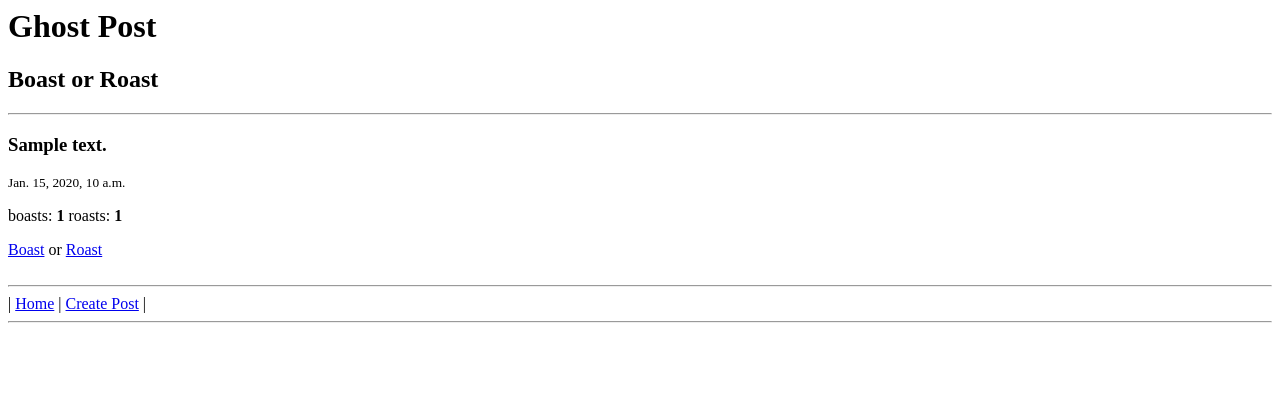
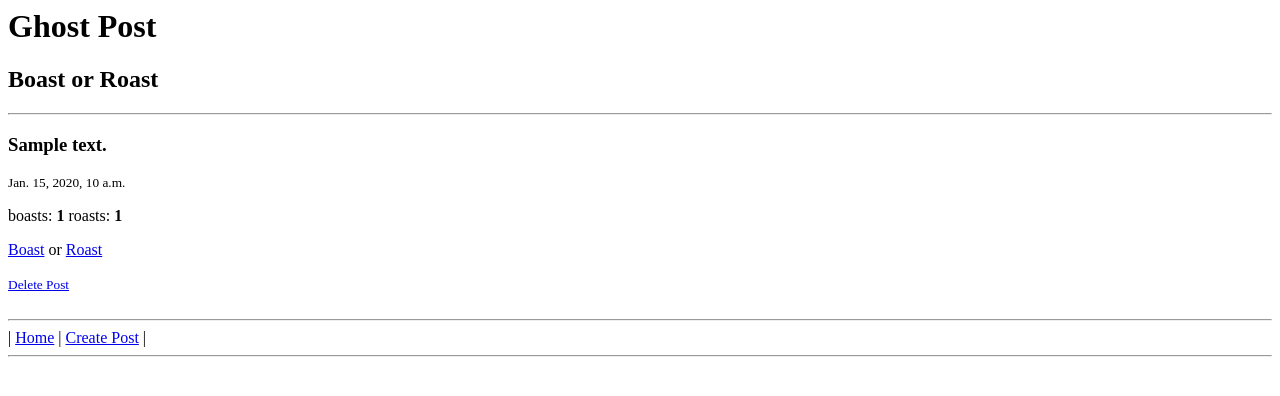
Before and after one commit to josephdubon/ghostpost, a Django app: page / in a window 1280 px wide. Shown: the top 396 px of the page. Run offline with Django 3.2, Linux system fonts and the light colour scheme; tables that the repository leaves empty hold one stand-in row (values such as "Sample post").

Commit message:
Added delete button to each post.

```diff
--- a/templates/home.html
+++ b/templates/home.html
@@ -13,6 +13,11 @@
     {# buttons start here #}
     <a href='/boasts/{{ post.id }}'>Boast</a> or
     <a href='/roasts/{{ post.id }}'>Roast</a>
+    <br/>
+    <br/>
+    <small>
+    <a href="{% url 'delete_post' post.id %}">Delete Post</a>
+    </small>
 {% endfor %}
 <br>
 <br>
```
